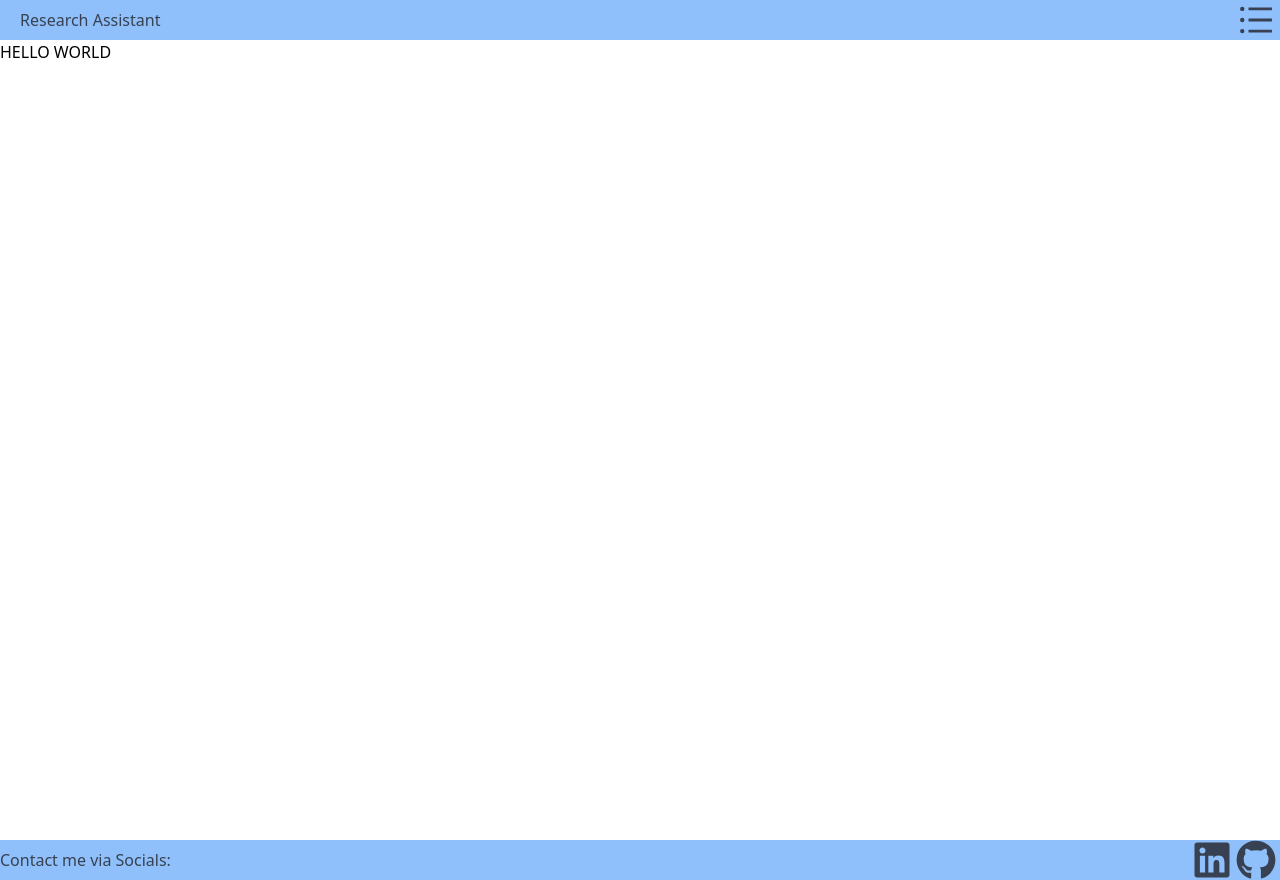
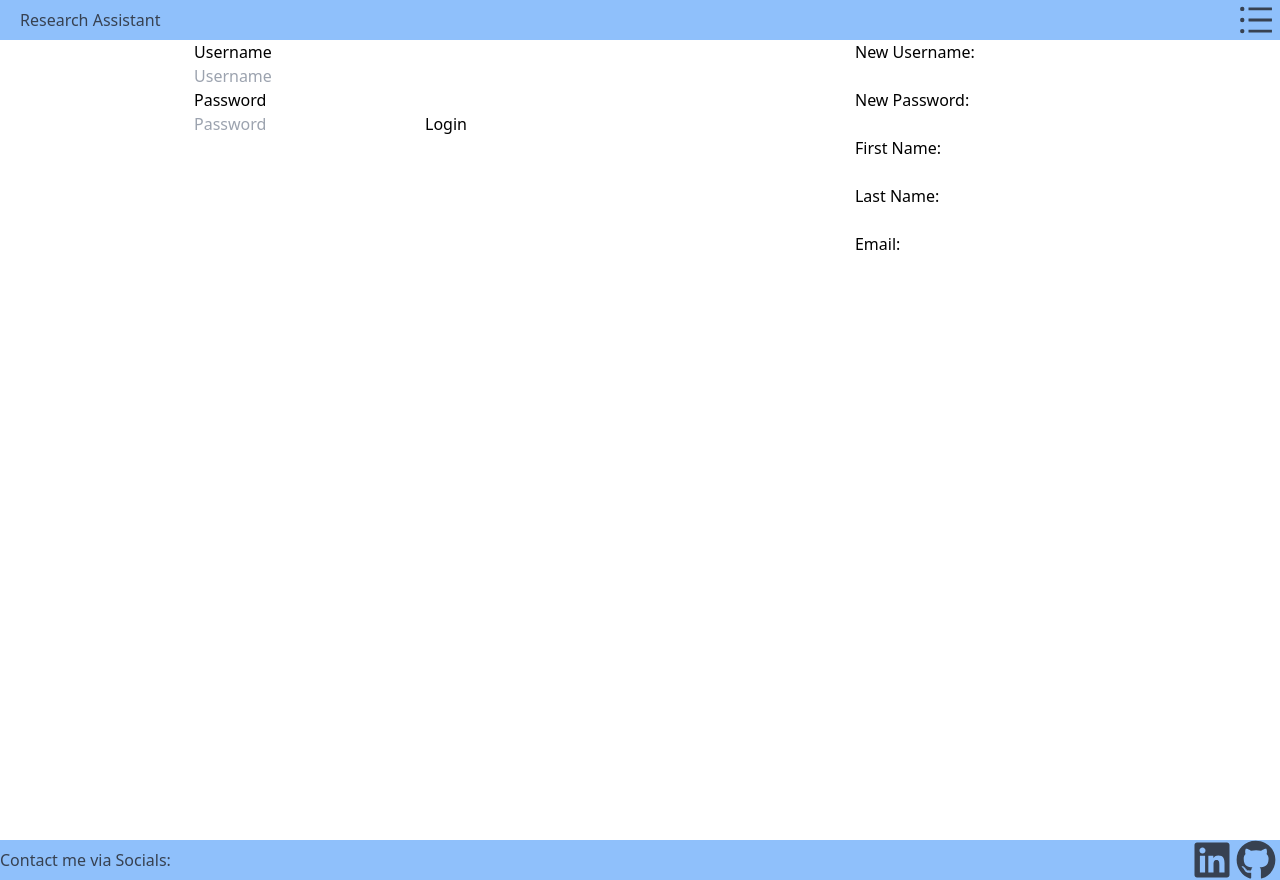
Before and after one commit to Ledan-bot/FARA, a React app: page / in a window 1280 px wide. Built offline with nearby package versions, Linux system fonts and the light colour scheme.

Commit message:
Added Barebones Login & Create Account form

```diff
--- a/database/index.js
+++ b/database/index.js
@@ -16,8 +16,7 @@ const userSchema = new Schema({
   Information: {
     firstName: String,
     lastName: String,
-    email: String,
-    birthDate: Date
+    email: String
   }
 })
 
@@ -30,7 +29,12 @@ const findUser = async (user) => {
     if (!doc) {
       const newUser = new User({
         username: user.username,
-        password: user.password
+        password: user.password,
+        Information: {
+          firstName: user.firstName,
+          lastName: user.lastName,
+          email: user.email
+        }
       });
       await newUser.save();
       return 'User Created'
--- a/package.json
+++ b/package.json
@@ -34,7 +34,9 @@
     "passport-local": "^1.0.0",
     "react": "^17.0.2",
     "react-dom": "^17.0.2",
-    "react-icons": "^4.2.0"
+    "react-icons": "^4.2.0",
+    "react-router": "^5.2.1",
+    "react-router-dom": "^5.3.0"
   },
   "devDependencies": {
     "@babel/core": "^7.15.5",
--- a/src/app.jsx
+++ b/src/app.jsx
@@ -1,18 +1,20 @@
 import React from 'react';
-import ReactDom from 'react-dom';
+import { Routes, Route } from 'react-router-dom';
 import Header from './components/Shared/header.jsx'
 import Footer from './components/Shared/footer.jsx'
+import EntryPage from './components/EntryPage/EntryPage.jsx'
 
 
 export default function App() {
 
   return (
     <>
-      <Header />
+      {/* <Header />
       <main className="h-screen">
         <h2>HELLO WORLD</h2>
       </main>
-      <Footer />
+      <Footer /> */}
+      <EntryPage />
     </>
   )
 }
--- /dev/null
+++ b/src/components/EntryPage/CreateAccount.jsx
@@ -0,0 +1,45 @@
+import React, { useState } from 'react'
+import axios from 'axios';
+
+export default function CreateAccount() {
+  const [registerUsername, updateRegisterUsername] = useState('');
+  const [registerPassword, updateRegisterPassword] = useState('');
+  const [firstName, updateFirstName] = useState('');
+  const [lastName, updateLastName] = useState('');
+  const [email, updateEmail] = useState('');
+
+  const registerUser = (e) => {
+    e.preventDefault();
+    axios({
+      method: 'POST',
+      data: {
+        username: registerUsername,
+        password: registerPassword,
+        firstName: firstName,
+        lastName: lastName,
+        email: email
+      },
+      withCredentials: true,
+      url: 'http://localhost:8666/register'
+    })
+    .then(res => console.log(res))
+    .catch(err => console.log('ERROR:', err))
+  }
+
+  return (
+    <>
+      <form>
+        <p>New Username:</p>
+        <input type='text' onChange={e => updateRegisterUsername(e.target.value)}/>
+        <p>New Password:</p>
+        <input type="text" onChange={e => updateRegisterPassword(e.target.value)}/>
+        <p>First Name:</p>
+        <input type="text" onChange={e => updateFirstName(e.target.value)}/>
+        <p>Last Name:</p>
+        <input type="text" onChange={e => updateLastName(e.target.value)}/>
+        <p>Email:</p>
+        <input type="text" onChange={e => updateEmail(e.target.value)}/>
+      </form>
+    </>
+  )
+}
--- a/src/components/EntryPage/EntryPage.jsx
+++ b/src/components/EntryPage/EntryPage.jsx
@@ -1,42 +1,25 @@
-import React, { useEffect, useState, useRef } from 'react';
-import axios from 'axios';
+import React from 'react';
+import Header from '../shared/header.jsx';
+import Footer from '../shared/footer.jsx';
 import LoginForm from './LoginForm.jsx';
-import RegisterForm from './RegisterForm.jsx';
+import CreateAccount from './CreateAccount.jsx';
 
 
-export default function EntryPage( {updateCurrentPage = f => f}) {
-  const emailInput = useRef();
-
-  const handleEmail = (e) => {
-    let body = {
-      email: emailInput.current.value
-    }
-    Axios.post('/email', body)
-      .then(res => {
-        alert('Thank you for subscribing')
-      })
-      .catch(err => {
-        console.error(err)
-      })
-    emailInput.current.value = ''
-  }
+export default function EntryPage() {
   return (
     <>
-      <header className="header-container">
-        <h1 className="header-title">Fundamental Analysis Research Assistant</h1>
-      </header>
-      <main className="main-home-container">
-        <section className="container-form">
-          <LoginForm updateCurrentPage={updateCurrentPage}/>
-          <RegisterForm updateCurrentPage={updateCurrentPage}/>
+      <Header />
+      <main className="h-screen">
+        <section className="flex flex-wrap justify-around">
+          <section id="Login">
+            <LoginForm />
+          </section>
+          <section id="Create-Account">
+            <CreateAccount />
+          </section>
         </section>
       </main>
-      <footer className="footer-container">
-        <p className="footer-text">Join our mailing list!</p>
-        <p className="footer-text">Email:</p>
-        <input className="footer-input" ref={emailInput} type="text" name="email" size="15" maxLength="30" />
-        <button onClick={handleEmail} className="footer-button">Join!</button>
-      </footer>
+      <Footer />
     </>
   )
 }
--- /dev/null
+++ b/src/components/EntryPage/LoginForm.jsx
@@ -0,0 +1,40 @@
+import React, {useState} from 'react';
+import axios from 'axios';
+
+export default function LoginForm() {
+  const [loginUsername, updateLoginUsername] = useState('');
+  const [loginPassword, updateLoginPassword] = useState('');
+
+  const loginUser = (e) => {
+    e.preventDefault();
+    axios({
+      method: 'POST',
+      data: {
+        username: loginUsername,
+        password: loginPassword
+      },
+      withCredentials: true,
+      url: 'http://localhost:8666/login'
+    })
+    .then(({ data }) => {
+      if (data === 'Successfully Authenticated') {
+        updateCurrentPage('Homepage')
+      } else {
+        alert(data)
+      }
+    })
+    .catch(err =>  console.log('ERROR:', err))
+  }
+
+  return (
+    <>
+      <form onSubmit={loginUser}>
+        <p>Username</p>
+        <input type="text" placeholder="Username" onChange={e => updateLoginUsername(e.target.value)} />
+        <p>Password</p>
+        <input type='password' placeholder="Password" onChange={e => updateLoginPassword(e.target.value)} />
+        <button>Login</button>
+      </form>
+    </>
+  )
+}
--- a/src/index.jsx
+++ b/src/index.jsx
@@ -1,6 +1,32 @@
 import React from 'react';
-import ReactDOM from 'react-dom';
+import { render } from 'react-dom';
 import './assets/main.css'
 import App from './app.jsx'
 
-ReactDOM.render(<App />, document.getElementById('app'));
+import { BrowserRouter as Router } from 'react-router-dom'
+
+render (
+  <Router>
+    <App />
+  </Router>,
+  document.getElementById('app')
+)
+
+
+
+
+
+
+
+
+
+
+
+
+
+
+
+
+
+
+// ReactDOM.render(<App />, document.getElementById('app'));
```
Also changed, not shown: 1 other file (tests, documents, lock files or other folders).
